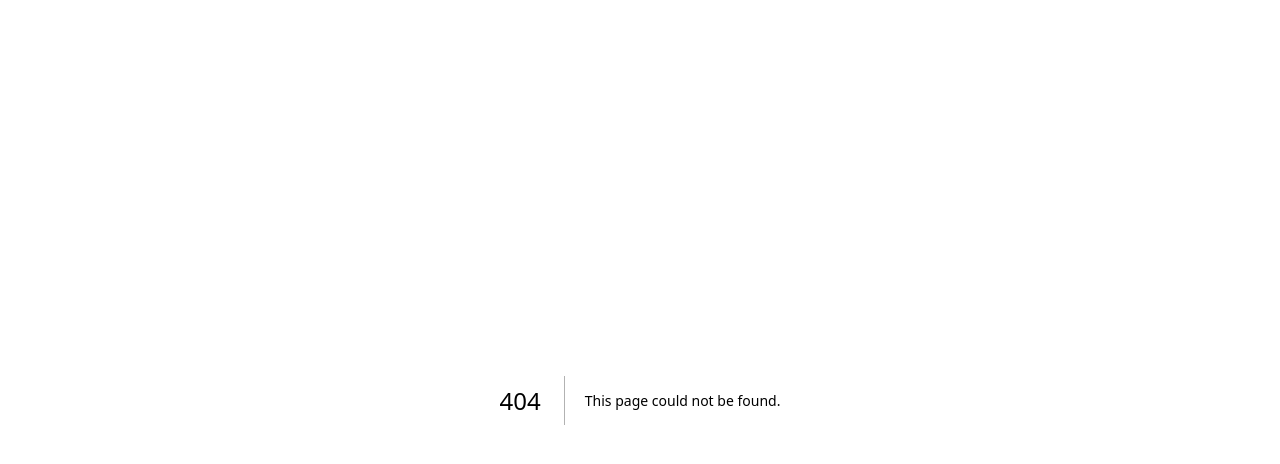
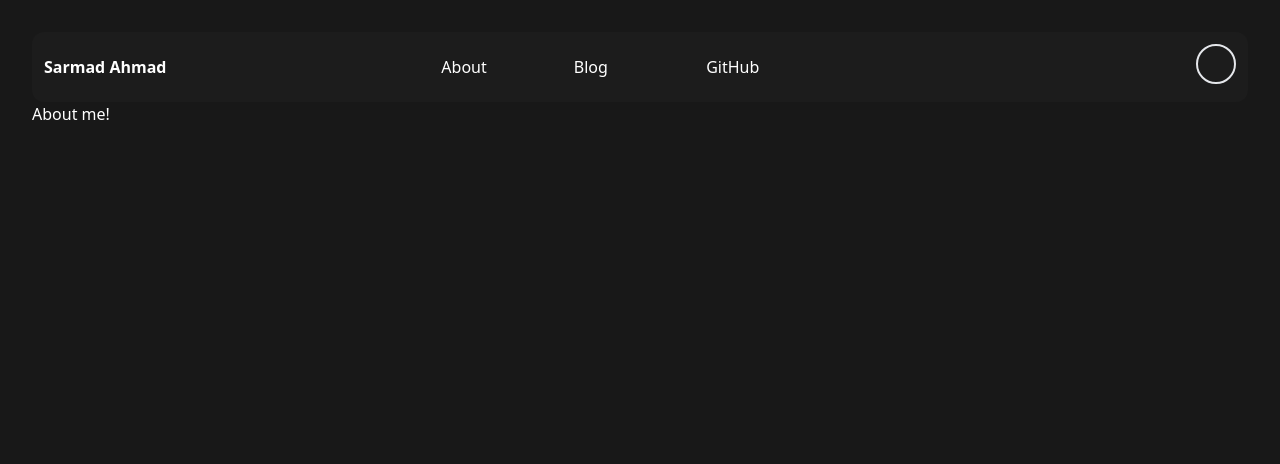
Before and after one commit to planetscale/nextjs-starter, a Next.js app: page /about in a window 1280 px wide. Before the commit this address had no page. Shown: the top 464 px of the page. Built offline with nearby package versions, Linux system fonts and the light colour scheme.

Commit message:
add nav component

```diff
--- /dev/null
+++ b/app/about/page.tsx
@@ -0,0 +1,5 @@
+import React from "react";
+
+export default function About() {
+  return <div>About me!</div>;
+}
--- /dev/null
+++ b/app/blog/page.tsx
@@ -0,0 +1,5 @@
+import React from "react";
+
+export default function Blog() {
+  return <div>Übersicht der Blog Posts</div>;
+}
--- a/app/layout.tsx
+++ b/app/layout.tsx
@@ -1,12 +1,16 @@
-export default function RootLayout({
-  children,
-}: {
-  children: React.ReactNode
-}) {
+import "../styles/globals.css";
+import Navigation from "./navigation";
+
+export default function RootLayout({ children }: { children: React.ReactNode }) {
   return (
     <html>
       <head />
-      <body>{children}</body>
+      <body className="bg-[#181818] text-[#FFFFFF] p-8">
+        <main>
+          <Navigation />
+          {children}
+        </main>
+      </body>
     </html>
-  )
+  );
 }
--- /dev/null
+++ b/app/navigation.tsx
@@ -0,0 +1,26 @@
+import Link from "next/link";
+import React from "react";
+
+export default function Navigation() {
+  return (
+    <nav className="bg-[#1C1C1C] p-3 rounded-xl flex font-sans items-center">
+      <Link href="/" className="w-1/3 text-left font-bold">
+        Sarmad Ahmad
+      </Link>
+      <div className="flex justify-between w-1/3 font-light">
+        <Link href="/about" className="w-1/3">
+          About
+        </Link>
+        <Link href="/blog" className="w-1/3">
+          Blog
+        </Link>
+        <Link href="https://github.com/SarmadAD" className="w-1/3" target="_blank">
+          GitHub
+        </Link>
+      </div>
+      <Link href="https://github.com/SarmadAD" target="_blank" className="w-1/3 text-right">
+        <span className="border-2 rounded-full h-10 w-10 inline-block"></span>
+      </Link>
+    </nav>
+  );
+}
--- a/tailwind.config.js
+++ b/tailwind.config.js
@@ -1,10 +1,7 @@
 module.exports = {
-  content: [
-    "./pages/**/*.{js,ts,jsx,tsx}",
-    "./components/**/*.{js,ts,jsx,tsx}",
-  ],
+  content: ["./app/**/*.{js,ts,jsx,tsx}", "./pages/**/*.{js,ts,jsx,tsx}", "./components/**/*.{js,ts,jsx,tsx}"],
   theme: {
     extend: {},
   },
   plugins: [],
-}
+};
```
